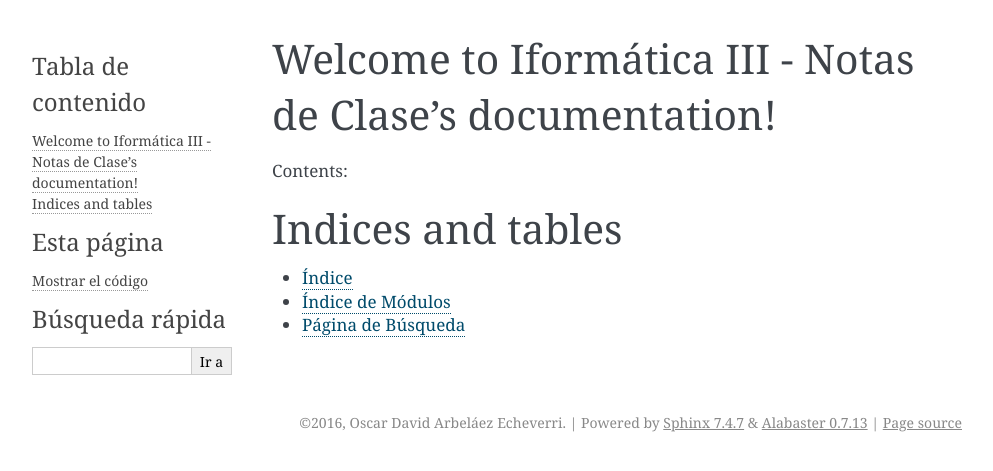
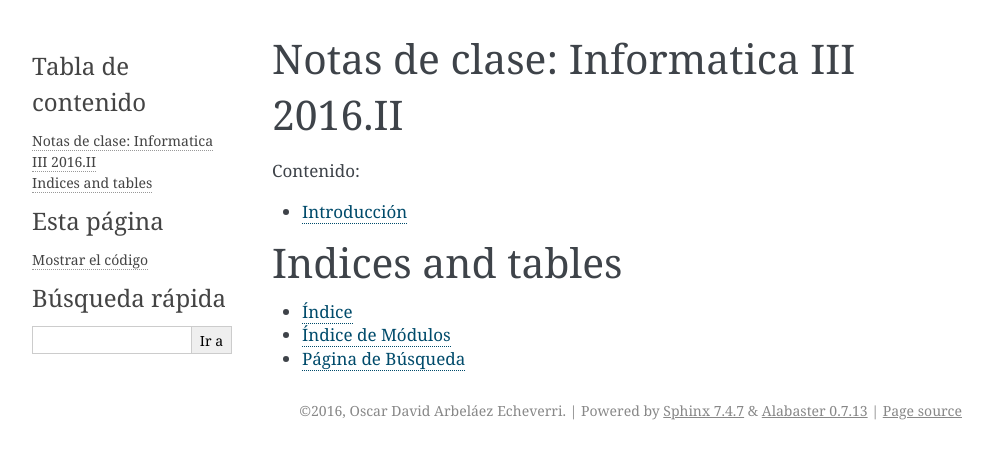
Before and after one commit to odarbelaeze/informatics-class-notes, a Sphinx documentation site: the page built from source/index.rst, in a window 1280 px wide. Shown: the top 471 px of the page, without its empty margins (148-1141 px from the left). Built offline with Sphinx 7.4.7, drawn with Linux system fonts in a browser that asks for light colours.

Commit message:
Add toc content and file for introduction

```diff
--- a/source/index.rst
+++ b/source/index.rst
@@ -3,13 +3,15 @@
    You can adapt this file completely to your liking, but it should at least
    contain the root `toctree` directive.
 
-Welcome to Iformática III - Notas de Clase's documentation!
-===========================================================
+Notas de clase: Informatica III 2016.II
+=======================================
 
-Contents:
+Contenido:
 
 .. toctree::
    :maxdepth: 2
+
+   introduction
 
 
 
--- /dev/null
+++ b/source/introduction.rst
@@ -0,0 +1,2 @@
+Introducción
+============
```
